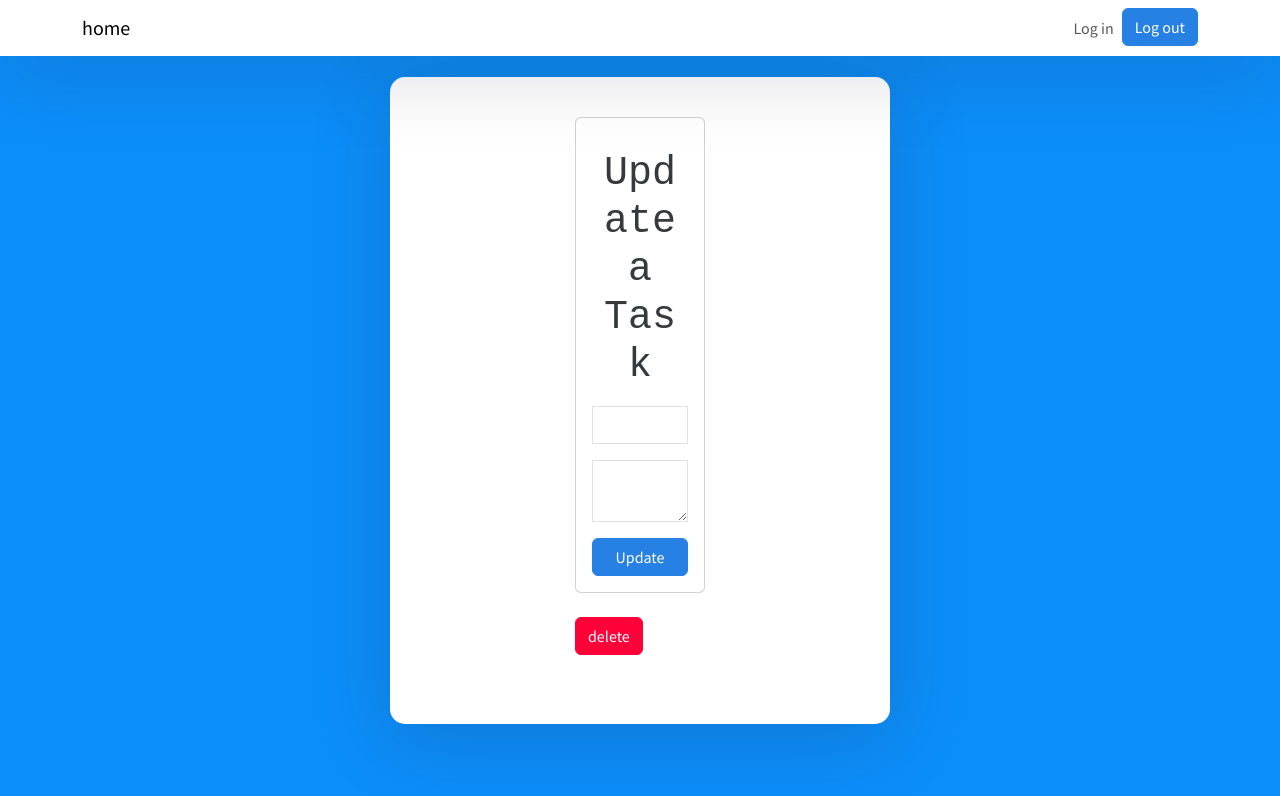
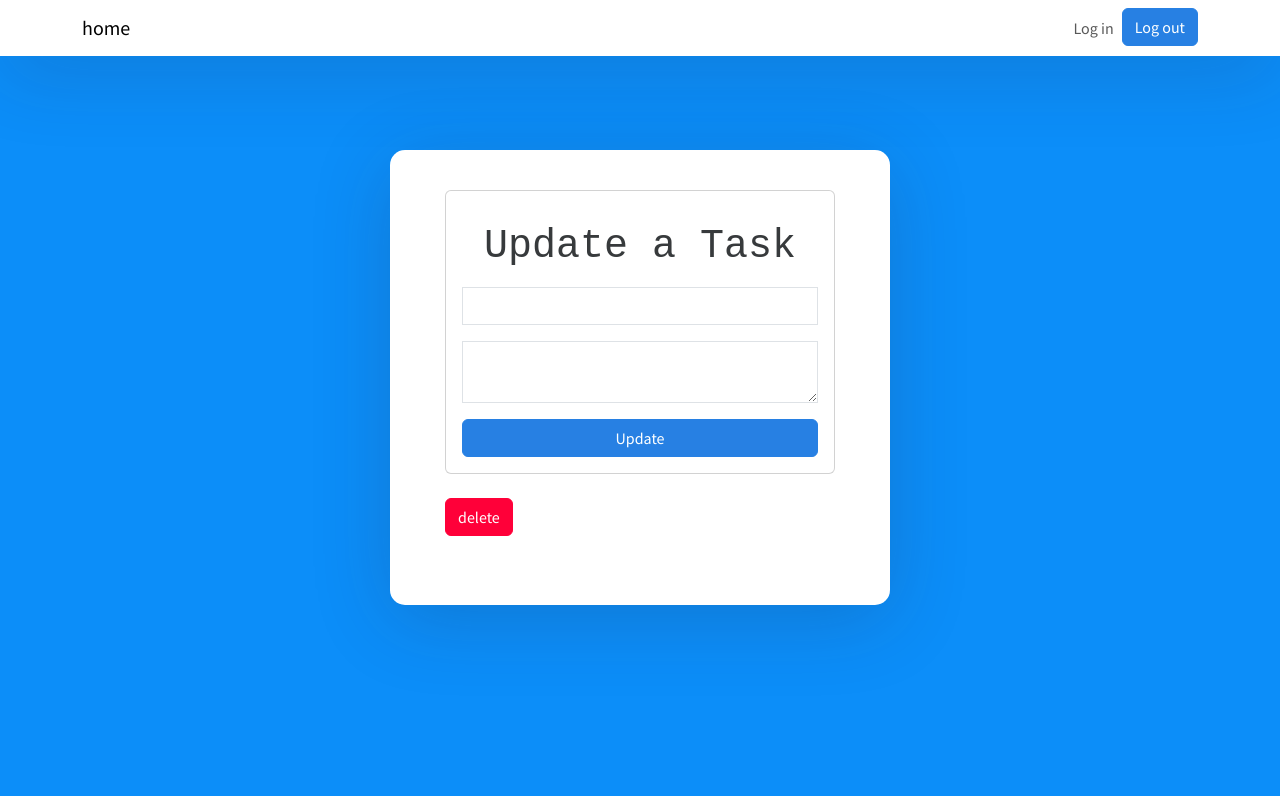
Before and after one commit to NestorLozada/Pry_Web, a Vue app in the folder mevn-typescript/: page /task/1 in a window 1280 px wide. Shown: the top 796 px of the page. Built offline with nearby package versions, Linux system fonts and the light colour scheme; no server answers; a web font is replaced by a local one.

Commit message:
correction

```diff
--- a/mevn-typescript/src/App.vue
+++ b/mevn-typescript/src/App.vue
@@ -67,6 +67,7 @@ body, html, #app,#root, .auth-wrapper{
 .auth-inner{
   width: 500px;
   margin: auto;
+  margin-top: 150px;
   background: #ffffff;
   box-shadow: 0px 14px 80px rgba(34, 35, 58, 0.2) ;
   padding: 40px 55px 45px 55px;
--- a/mevn-typescript/src/components/TaskDetail.vue
+++ b/mevn-typescript/src/components/TaskDetail.vue
@@ -1,5 +1,5 @@
 <template>
-  <div class="col-md-4 offset-md-4">
+  <div>
     <form @submit.prevent="handleUpdate()" class="card card-body">
       <h1 class="card-title my-3 text-center">Update a Task</h1>
 
--- a/mevn-typescript/src/components/TaskForm.vue
+++ b/mevn-typescript/src/components/TaskForm.vue
@@ -1,5 +1,5 @@
 <template>
-    <div class="col-md-4 offset-4">
+    <div>
       <div class="card card-body">
         <h1 class="card-title my-3 text-center">Create a Task</h1>
         <form @submit.prevent="saveTask()">
--- a/mevn-typescript/src/components/TaskList.vue
+++ b/mevn-typescript/src/components/TaskList.vue
@@ -1,5 +1,6 @@
 <template>
     <ul class="list-group">
+      <h1 > LISTA DE TAREAS</h1>
       <li
         class="list-group-item list-group-item-action p-4"
         style="cursor: pointer"
```
Also changed, not shown: 1 other file (tests, documents, lock files or other folders).
